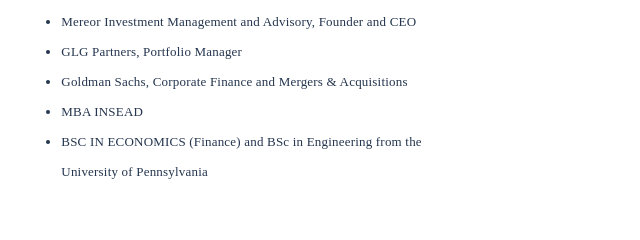
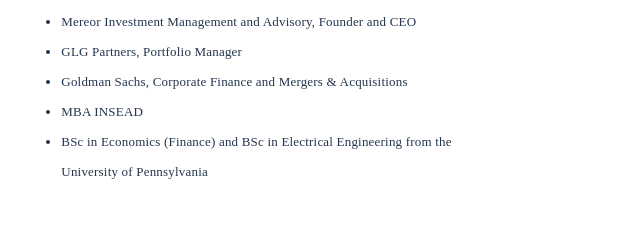
Before and after one commit to antler-capital/antler-capital.github.io, a plain HTML site: page index.html in a window 1280 px wide. Shown: the part 2840-3080 px from the top of the page, 537-1177 px from the left. Drawn offline with nearby package versions, Linux system fonts and the light colour scheme; a web font is replaced by a local one.

Commit message:
Update index.html

```diff
--- a/index.html
+++ b/index.html
@@ -149,7 +149,7 @@
 	<li>GLG Partners, Portfolio Manager</li>
 	<li>Goldman Sachs, Corporate Finance and Mergers & Acquisitions</li>
 	<li>MBA INSEAD</li>
-	<li>BSC IN ECONOMICS (Finance) and BSc in Engineering from the University of Pennsylvania</li>
+	<li>BSc in Economics (Finance) and BSc in Electrical Engineering from the University of Pennsylvania</li>
 							       </ul>
 							       </div>
     <div class="col-md-2 col-sm-1 col-xs-0 hide-small"></div>
```
